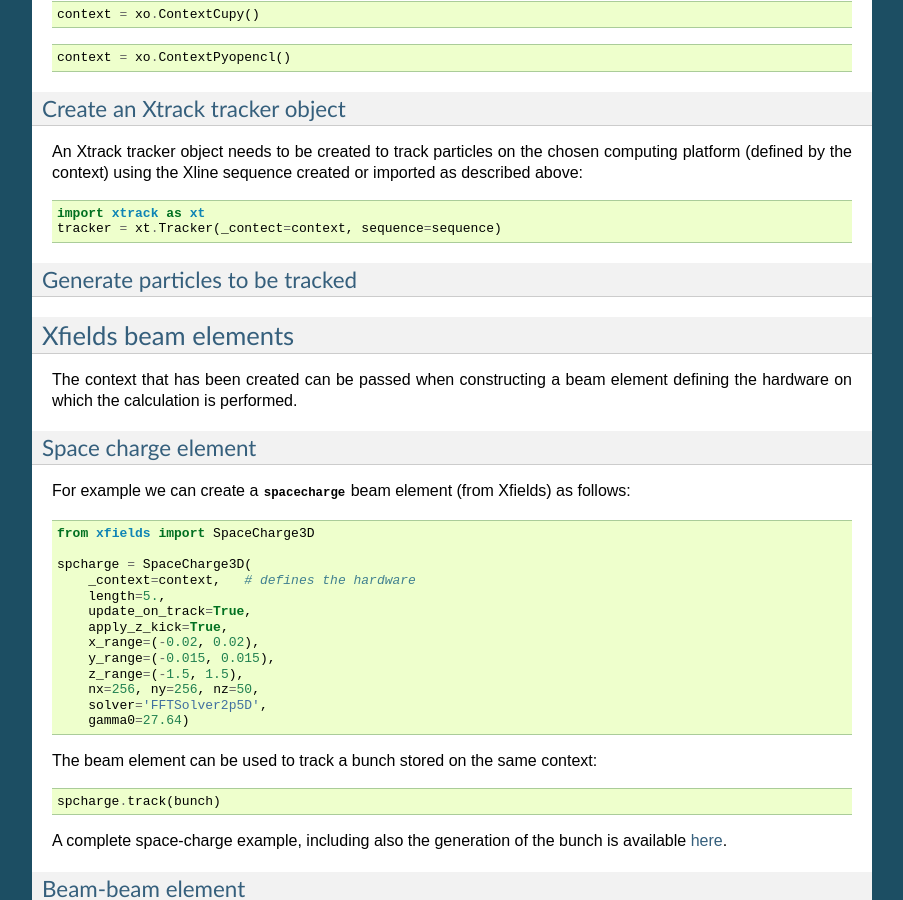
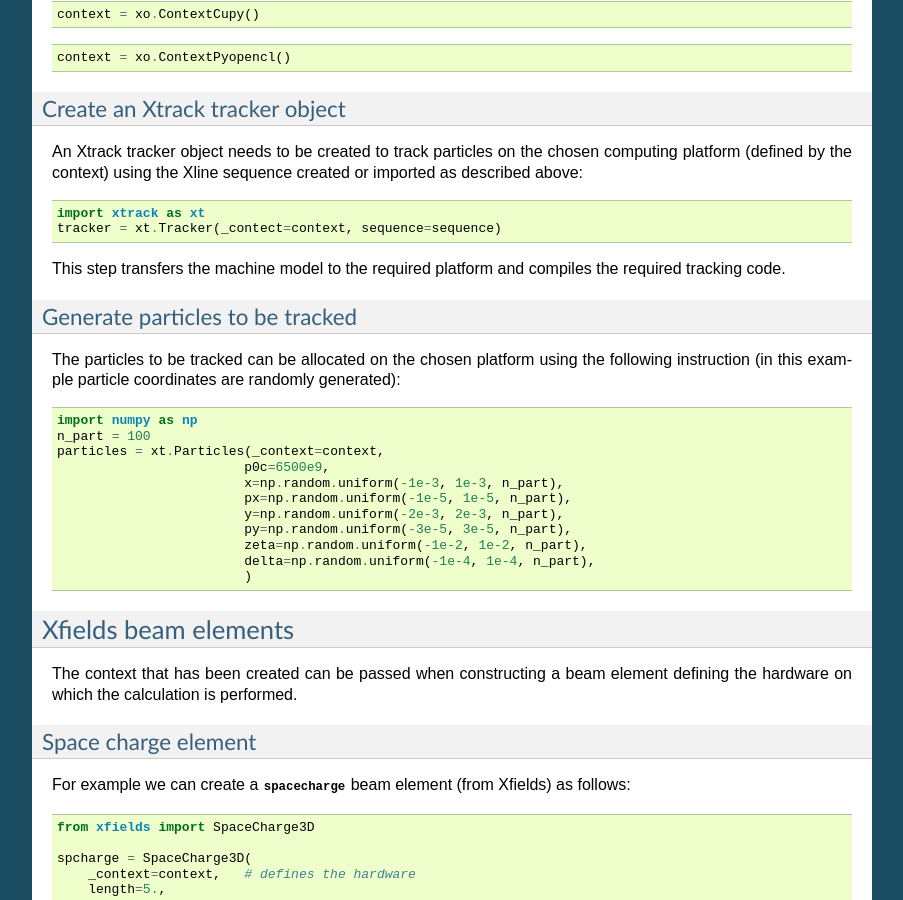
Before and after one commit to xsuite/xsuite, a Sphinx documentation site: the page built from docs/gettingstarted.rst, in a window 1280 px wide and 900 px high, scrolled down 1941 px. Shown: the whole window, without its empty margins (198-1101 px from the left). Built offline with Sphinx 7.4.7, drawn with Linux system fonts in a browser that asks for light colours.

Commit message:
Quick push

```diff
--- a/docs/gettingstarted.rst
+++ b/docs/gettingstarted.rst
@@ -113,8 +113,27 @@ An Xtrack tracker object needs to be created to track particles on the chosen co
     import xtrack as xt
     tracker = xt.Tracker(_contect=context, sequence=sequence)
 
+This step transfers the machine model to the required platform and compiles the required tracking code.
+
 Generate particles to be tracked
 ~~~~~~~~~~~~~~~~~~~~~~~~~~~~~~~~
+
+The particles to be tracked can be allocated on the chosen platform using the following instruction (in this example particle coordinates are randomly generated):
+
+.. code-block:: python
+
+    import numpy as np
+    n_part = 100
+    particles = xt.Particles(_context=context,
+                            p0c=6500e9,
+                            x=np.random.uniform(-1e-3, 1e-3, n_part),
+                            px=np.random.uniform(-1e-5, 1e-5, n_part),
+                            y=np.random.uniform(-2e-3, 2e-3, n_part),
+                            py=np.random.uniform(-3e-5, 3e-5, n_part),
+                            zeta=np.random.uniform(-1e-2, 1e-2, n_part),
+                            delta=np.random.uniform(-1e-4, 1e-4, n_part),
+                            )
+
 
 
 
```
